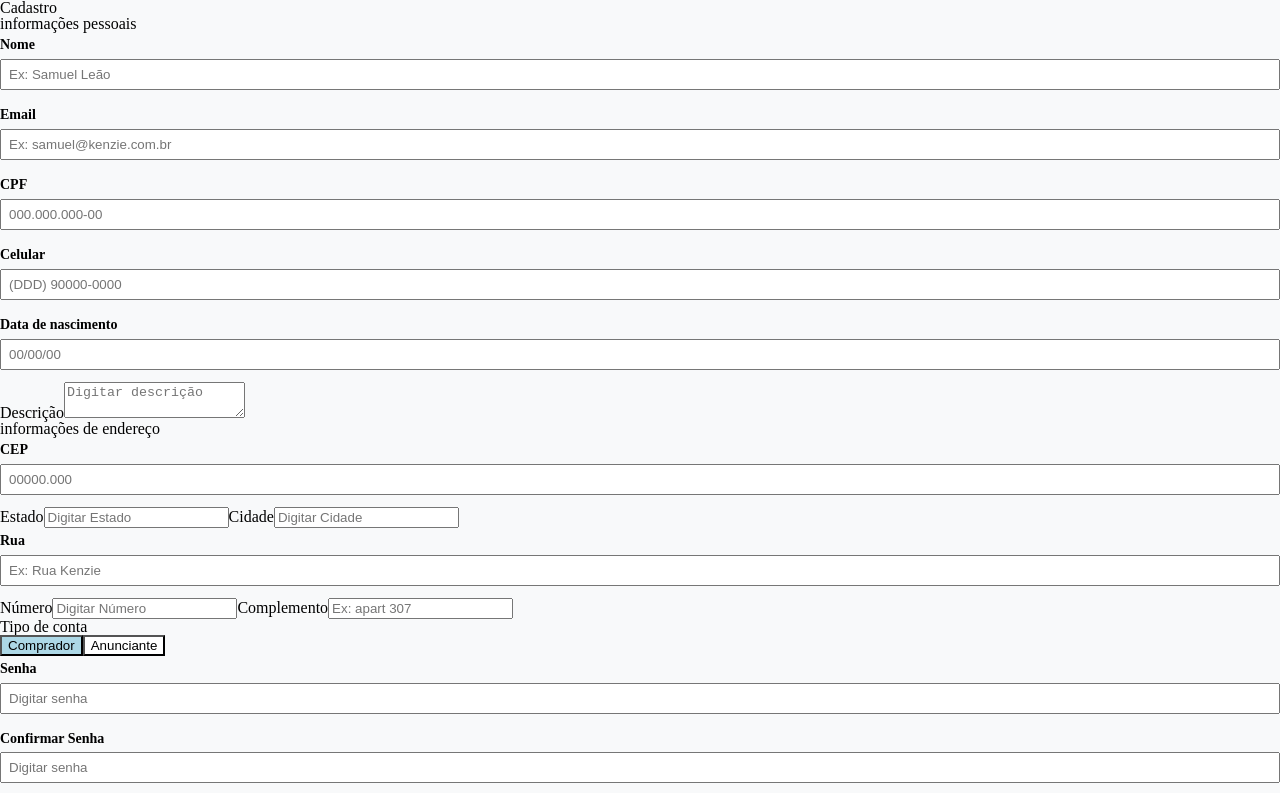
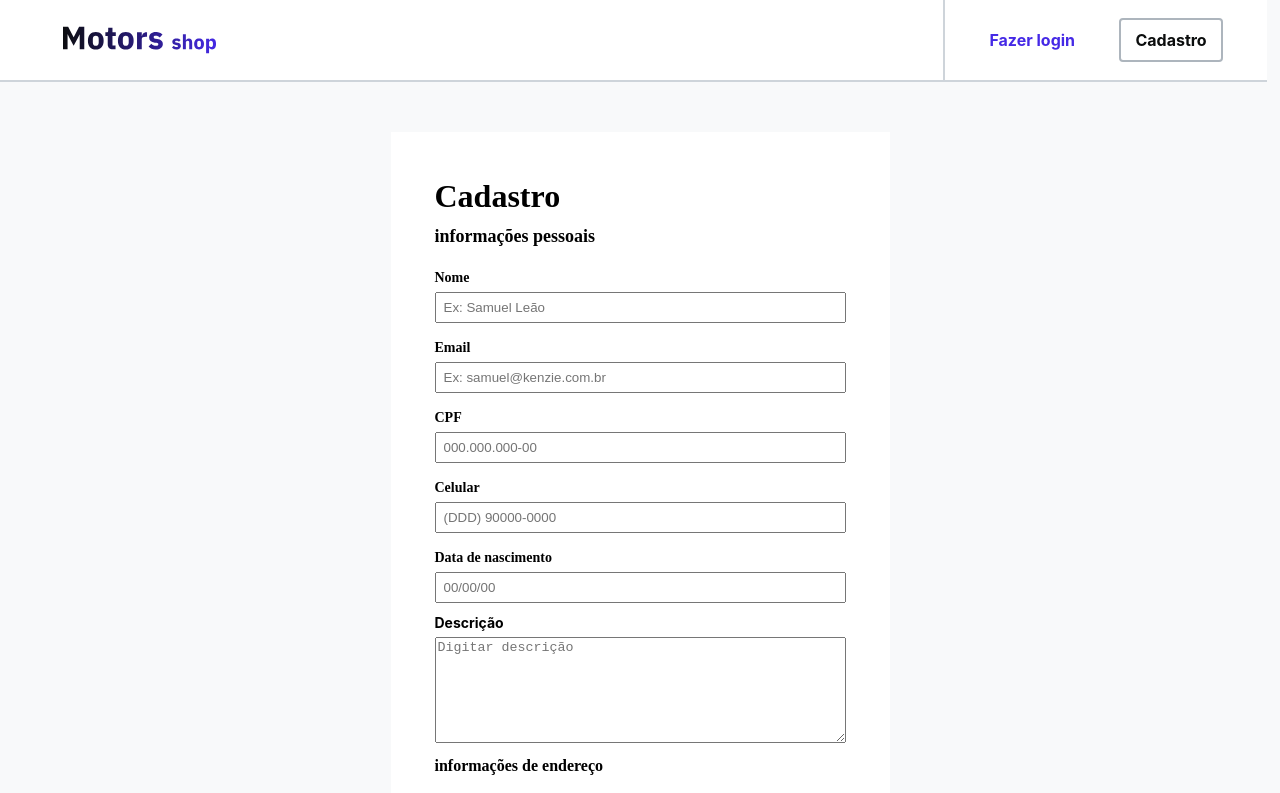
Before and after one commit to M12gthb/Project_Full-Stack, a React (Vite) app in the folder Front-end/project-full-stack-front-end/: page /Register in a window 1280 px wide. Shown: the top 793 px of the page. Built offline with nearby package versions, Linux system fonts and the light colour scheme.

Commit message:
feat: styled register form

```diff
--- a/Front-end/project-full-stack-front-end/src/components/Forms/RegisterForm/index.tsx
+++ b/Front-end/project-full-stack-front-end/src/components/Forms/RegisterForm/index.tsx
@@ -4,6 +4,8 @@ import { zodResolver } from "@hookform/resolvers/zod";
 import Input from "../../Inputs";
 import { useContext, useState } from "react";
 import { RegisterContext } from "../../../providers/RegisterProvider";
+import { StyledForm, StyledLabel } from "./styles";
+import { Styledh1 } from "../../Modal/ModalEditUser/styles";
 
 export const RegisterForm = () => {
   const { singUp } = useContext(RegisterContext);
@@ -27,7 +29,7 @@ export const RegisterForm = () => {
 
   return (
     <>
-      <form onSubmit={handleSubmit(onSubmit)}>
+      <StyledForm onSubmit={handleSubmit(onSubmit)}>
         <Input
           type="text"
           id="name"
@@ -77,7 +79,7 @@ export const RegisterForm = () => {
           />
           {errors.description ? <p>{errors.description.message}</p> : null}
         </div>
-        <p>informações de endereço</p>
+        <Styledh1>informações de endereço</Styledh1>
         <Input
           type="text"
           id="cep"
@@ -87,6 +89,7 @@ export const RegisterForm = () => {
           register={register}
         />
         <div className="addContainer">
+          <div>
             <label>Estado</label>
             <input
               type="text"
@@ -95,6 +98,8 @@ export const RegisterForm = () => {
               {...register("state")}
             />
             {errors.state ? <p>{errors.state.message}</p> : null}
+          </div>
+          <div>
             <label>Cidade</label>
             <input
               type="text"
@@ -103,6 +108,7 @@ export const RegisterForm = () => {
               {...register("city")}
             />
             {errors.city ? <p>{errors.city.message}</p> : null}
+          </div>
         </div>
         <Input
           type="text"
@@ -113,6 +119,7 @@ export const RegisterForm = () => {
           register={register}
         />
         <div className="addContainer">
+          <div>
             <label id="number">Número</label>
             <input
               type="text"
@@ -121,6 +128,8 @@ export const RegisterForm = () => {
               {...register("number")}
             />
             {errors.number ? <p>{errors.number.message}</p> : null}
+          </div>
+          <div>
             <label id="complement">Complemento</label>
             <input
               type="text"
@@ -130,15 +139,22 @@ export const RegisterForm = () => {
             />
             {errors.complement ? <p>{errors.complement.message}</p> : null}
           </div>
-        <label id="type">Tipo de conta</label>
+        </div>
+        <StyledLabel id="type">Tipo de conta</StyledLabel>
         <div className="buttonsContainer">
+          <div>
             <button
               type="button"
               onClick={() => handleTypeSelection("comprador")}
               value="comprador"
               style={{
                 backgroundColor:
-                selectedType === "comprador" ? "lightblue" : "white",
+                  selectedType === "comprador" ? "rgba(69,41,230,1)" : "white",
+                border:
+                  selectedType === "anunciante"
+                    ? "2px solid rgba(173, 181, 189, 1)"
+                    : "none",
+                color: selectedType === "comprador" ? "white" : "black",
               }}
             >
               Comprador
@@ -149,11 +165,17 @@ export const RegisterForm = () => {
               value="anunciante"
               style={{
                 backgroundColor:
-                selectedType === "anunciante" ? "lightblue" : "white",
+                  selectedType === "anunciante" ? "rgba(69,41,230,1)" : "white",
+                border:
+                  selectedType === "comprador"
+                    ? "2px solid rgba(173, 181, 189, 1)"
+                    : "none",
+                color: selectedType === "anunciante" ? "white" : "black",
               }}
             >
               Anunciante
             </button>
+          </div>
         </div>
         <Input
           type="password"
@@ -171,8 +193,10 @@ export const RegisterForm = () => {
           error={errors.confirm?.message}
           register={register}
         />
-        <button type="submit">Finalizar cadastro</button>
-      </form>
+        <button className="SubmitButton" type="submit">
+          Finalizar cadastro
+        </button>
+      </StyledForm>
     </>
   );
 };
--- /dev/null
+++ b/Front-end/project-full-stack-front-end/src/components/Forms/RegisterForm/styles.ts
@@ -0,0 +1,92 @@
+import styled from "styled-components";
+
+export const StyledForm = styled.form`
+  width: 100%;
+  margin-top: 20px;
+  .addContainer {
+    width: 100%;
+    margin-top: 15px;
+    margin-bottom: 15px;
+    display: flex;
+    justify-content: space-between;
+    div {
+      display: flex;
+      flex-direction: column;
+      width: 48%;
+      label {
+        margin-bottom: 5px;
+        line-height: 16.94px;
+        font-size: 14px;
+        font-weight: 700;
+        font-family: "Inter";
+      }
+      input {
+        height: 25px;
+      }
+      input::placeholder {
+        font-weight: 500;
+        padding-left: 5px;
+      }
+    }
+  }
+  .descriptionConteiner {
+    display: flex;
+    flex-direction: column;
+    margin-bottom: 15px;
+    label {
+      margin-bottom: 5px;
+      line-height: 16.94px;
+      font-size: 14px;
+      font-weight: 700;
+      font-family: "Inter";
+    }
+    textarea {
+      height: 100px;
+    }
+  }
+  .buttonsContainer {
+    display: flex;
+    flex-direction: column;
+    width: 100%;
+    margin-bottom: 15px;
+    margin-top: 12px;
+    div {
+      display: flex;
+      flex-direction: row;
+      justify-content: space-between;
+      width: 100%;
+      button {
+        width: 49%;
+        height: 48px;
+
+        border-radius: 4px;
+      }
+    }
+    h1 {
+      margin-bottom: 5px;
+      line-height: 16.94px;
+      font-size: 14px;
+      font-weight: 700;
+      font-family: "Inter";
+    }
+  }
+  .SubmitButton {
+    width: 100%;
+    height: 48px;
+    border: none;
+    background-color: var(--color-brand-brand-1);
+    color: var(--color-colors-fixed-white-fixed);
+    font-size: 16px;
+    font-family: "Inter";
+    font-weight: 600;
+    font-style: normal;
+    border-radius: 4px;
+  }
+`;
+
+export const StyledLabel = styled.label`
+  line-height: 16.94px;
+  font-size: 16px;
+  font-weight: 700;
+  font-family: "Inter";
+`;
--- a/Front-end/project-full-stack-front-end/src/components/Header/styles.ts
+++ b/Front-end/project-full-stack-front-end/src/components/Header/styles.ts
@@ -1,9 +1,9 @@
 import styled from "styled-components";
 
 export const StyledHeader = styled.header`
-  width: 95vw;
+  width: 93.99vw;
   height: 80px;
-  position: fixed;
+  position: relative;
   background-color: var(--color-colors-fixed-white-fixed);
   display: flex;
   align-items: center;
--- a/Front-end/project-full-stack-front-end/src/pages/Register/index.tsx
+++ b/Front-end/project-full-stack-front-end/src/pages/Register/index.tsx
@@ -8,6 +8,7 @@ import { ModalEditUser } from "../../components/Modal/ModalEditUser";
 import { IUsers } from "../../interfaces/interfaces";
 import { api } from "../../services/api";
 import { ModalEditAddress } from "../../components/Modal/ModalEditAddress";
+import { StyledSection, Styledh1, Styledh2 } from "./styles";
 
 export const Register = () => {
   const { isOpenModal, setIsOpenModal } = useContext(RegisterContext);
@@ -37,7 +38,7 @@ export const Register = () => {
   }, []);
   return (
     <>
-      {/* <Header
+      <Header
         user={user}
         toggleModalEditUser={toggleModalEditUser}
         toggleModalEditAddress={toggleModalEditAddress}
@@ -47,13 +48,13 @@ export const Register = () => {
       ) : null}
       {modalEditUserOpen ? (
         <ModalEditUser toggleModal={toggleModalEditUser} />
-      ) : null} */}
+      ) : null}
       {isOpenModal ? <ModalRegisterSucess toggleModal={toggleModal} /> : null}
-      <main>
-        <h1>Cadastro</h1>
-        <p>informações pessoais</p>
+      <StyledSection>
+        <Styledh1>Cadastro</Styledh1>
+        <Styledh2>informações pessoais</Styledh2>
         <RegisterForm />
-      </main>
+      </StyledSection>
       <Footer />
     </>
   );
--- a/Front-end/project-full-stack-front-end/src/pages/Register/styles.ts
+++ b/Front-end/project-full-stack-front-end/src/pages/Register/styles.ts
@@ -0,0 +1,36 @@
+import styled from "styled-components";
+
+export const StyledSection = styled.div`
+  width: 90%;
+  max-width: 411px;
+  padding-left: 44px;
+  padding-right: 44px;
+  padding-bottom: 48px;
+  padding-top: 48px;
+  background-color: var(--color-colors-fixed-white-fixed);
+  margin: 0 auto;
+  margin-bottom: 50px;
+  margin-top: 50px;
+`;
+
+export const Styledh1 = styled.h1`
+  font-size: 32px;
+  font-family: "Lexend";
+  font-weight: 700;
+  font-style: normal;
+  text-decoration: none;
+  text-transform: none;
+  width: 50%;
+  margin-bottom: 15px;
+`;
+export const Styledh2 = styled.h1`
+  font-size: 18px;
+  font-family: "Lexend";
+  font-weight: 700;
+  font-style: normal;
+  text-decoration: none;
+  text-transform: none;
+  width: 50%;
+  margin-top: 15px;
+  margin-bottom: 15px;
+`;
--- a/Front-end/project-full-stack-front-end/src/styles/GlobalStyles.ts
+++ b/Front-end/project-full-stack-front-end/src/styles/GlobalStyles.ts
@@ -30,7 +30,8 @@ footer, header, hgroup, menu, nav, section {
 }
 body {
 	line-height: 1;
-	background-color:rgba(248,249,250,1)
+	background-color:rgba(248,249,250,1);
+
 }
 ol, ul {
 	list-style: none;
```
Lines whose indentation alone changed are shown as unchanged.
